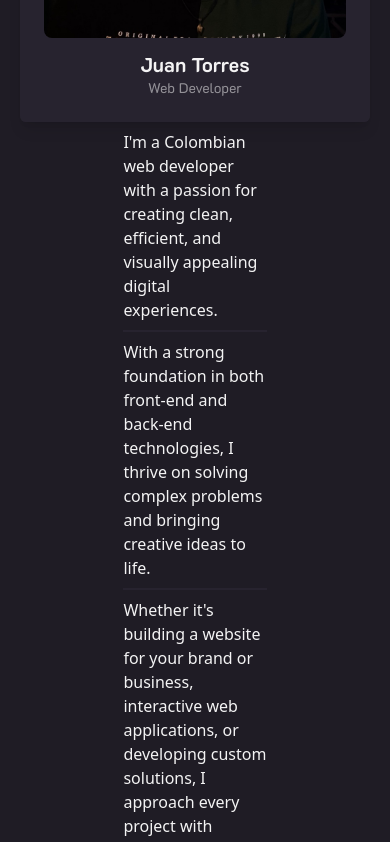
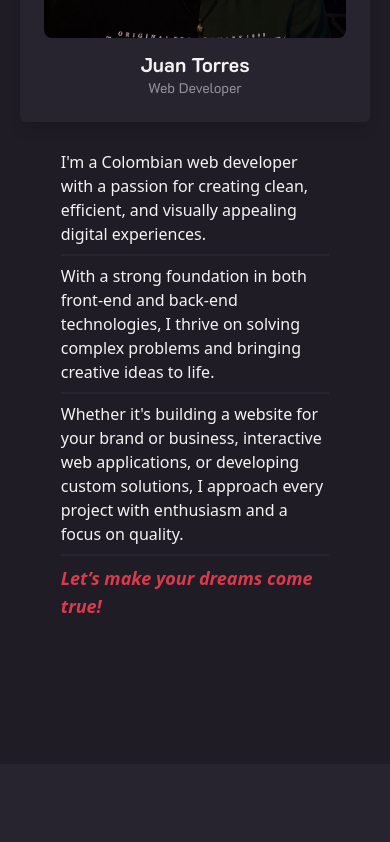
Before and after one commit to Juantorreser/web-dev-portfolio, a React (Vite) app: page / in a window 390 px wide. Shown: the part 1342-2184 px from the top of the page. Built offline with nearby package versions, Linux system fonts and the light colour scheme.

Commit message:
Fixed responsive hero and about

```diff
--- a/src/components/About.jsx
+++ b/src/components/About.jsx
@@ -7,8 +7,8 @@ const About = () => {
       <h2 className="sectionTitle text-4xl font-bold text-center">About Me</h2>
       <div className="mx-auto px-4 flex flex-col lg:flex-row items-center justify-center gap-2 lg:gap-20 w-full py-8">
         {/* <img src="about.png" alt="About Me" width={450} /> */}
-        <AboutCard className="w-3/5" />
-        <p className=" w-2/5 ">
+        <AboutCard className="w-3/4 md:w-3/5" />
+        <p className=" w-3/4 mt-5 md:mt-0 md:w-2/5 ">
           I'm a Colombian web developer with a passion for creating clean, efficient, and visually
           appealing digital experiences. <br />
           <div className="w-full h-[2px] bg-bg my-2"></div>
--- a/src/components/Hero.jsx
+++ b/src/components/Hero.jsx
@@ -54,7 +54,7 @@ const Hero = () => {
           <img
             src="/hero.png"
             alt="Hero Image"
-            className="heroImage w-[500px] lg:w-[350px] xl:w-[650px]"
+            className="heroImage w-[250px] lg:w-[350px] xl:w-[650px]"
           />
         </div>
       </div>
```
